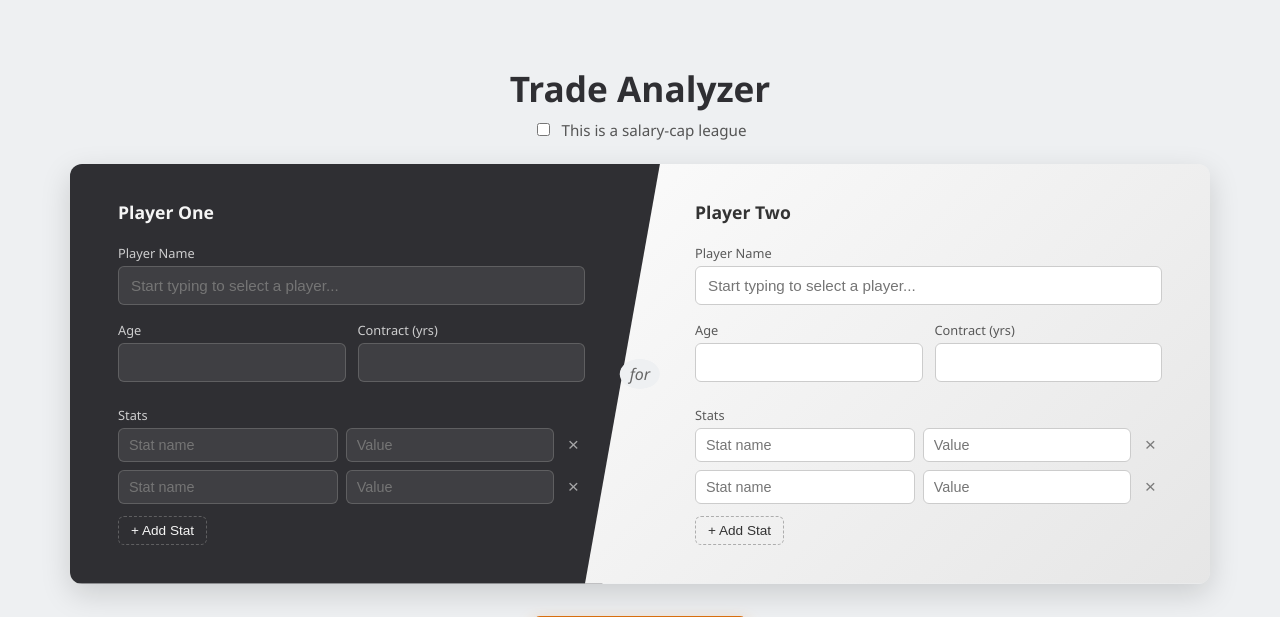
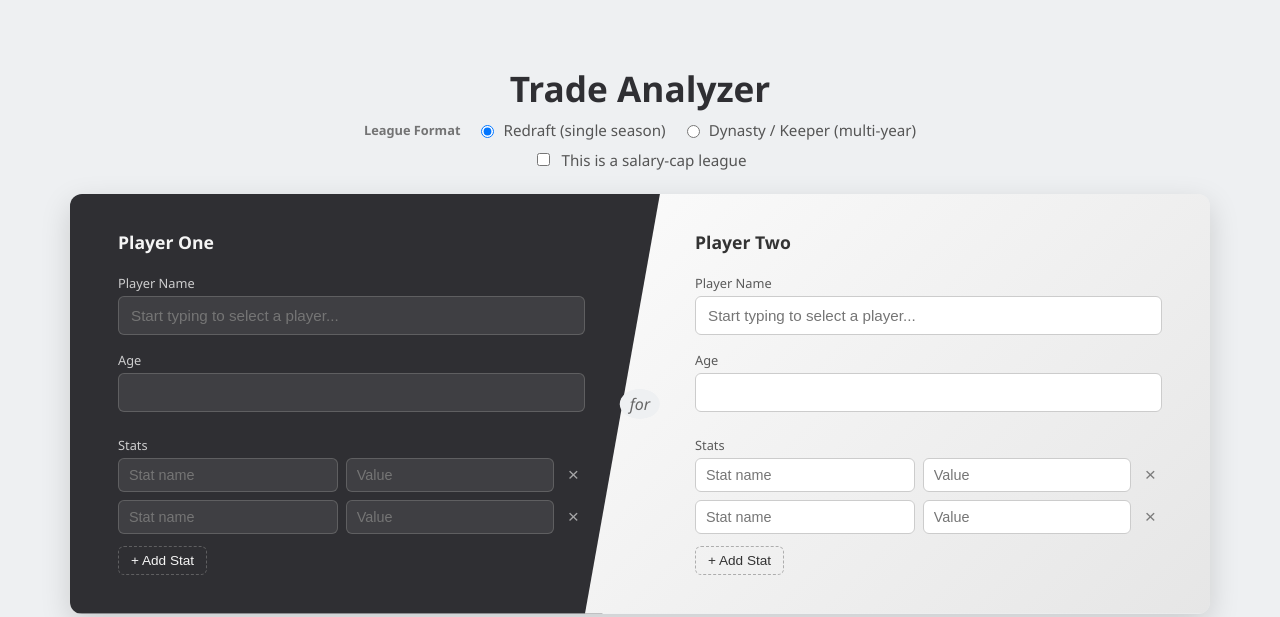
Before and after one commit to IanParrett/FantastyFootball_TradeV, a Flask app: page / in a window 1280 px wide. Shown: the top 617 px of the page. Run offline with Flask 3, Linux system fonts and the light colour scheme.

Commit message:
Add league format toggle (redraft vs dynasty/keeper)
Redraft leagues don't have multi-year player control, so the
Contract (yrs) field is now hidden and forced to 0 by default
(which is already the neutral value in the contract_factor math).
Switching to Dynasty/Keeper reveals the field again. Works alongside
the existing salary-cap toggle as an independent setting.

Co-Authored-By: Claude Sonnet 5 <noreply@anthropic.com>
Claude-Session: https://claude.ai/code/session_01MoaCA4ee37LGDiDfbpsDU4

```diff
--- a/static/script.js
+++ b/static/script.js
@@ -1,7 +1,26 @@
 const statRowTemplate = document.getElementById("stat-row-template");
 const salaryToggle = document.getElementById("salary-league-toggle");
+const leagueFormatInputs = document.querySelectorAll('input[name="league-format"]');
 const form = document.getElementById("trade-form");
 const resultsSection = document.getElementById("results");
+
+function isDynasty() {
+  return document.querySelector('input[name="league-format"]:checked').value === "dynasty";
+}
+
+leagueFormatInputs.forEach((input) => {
+  input.addEventListener("change", () => {
+    const dynasty = isDynasty();
+    document.querySelectorAll(".contract-field").forEach((field) => {
+      field.classList.toggle("hidden", !dynasty);
+      const contractInput = field.querySelector("input");
+      contractInput.required = dynasty;
+      if (!dynasty) {
+        contractInput.value = "0";
+      }
+    });
+  });
+});
 
 function addStatRow(panel, name = "", value = "") {
   const row = statRowTemplate.content.firstElementChild.cloneNode(true);
--- a/static/style.css
+++ b/static/style.css
@@ -22,12 +22,38 @@ body {
   margin-bottom: 8px;
 }
 
+.league-settings {
+  display: flex;
+  flex-direction: column;
+  align-items: center;
+  gap: 10px;
+  margin-bottom: 24px;
+}
+
+.league-format-toggle {
+  display: flex;
+  align-items: center;
+  gap: 16px;
+  font-size: 0.95rem;
+  color: #555;
+}
+
+.league-format-toggle .field-label {
+  margin: 0;
+  font-weight: 600;
+}
+
+.league-format-toggle label {
+  display: flex;
+  align-items: center;
+  gap: 6px;
+}
+
 .salary-toggle {
   display: flex;
   justify-content: center;
   align-items: center;
   gap: 8px;
-  margin-bottom: 24px;
   font-size: 0.95rem;
   color: #555;
 }
--- a/templates/index.html
+++ b/templates/index.html
@@ -10,10 +10,23 @@
   <div class="page">
     <h1 class="title">Trade Analyzer</h1>
 
-    <label class="salary-toggle">
-      <input type="checkbox" id="salary-league-toggle" />
-      This is a salary-cap league
-    </label>
+    <div class="league-settings">
+      <div class="league-format-toggle">
+        <span class="field-label">League Format</span>
+        <label>
+          <input type="radio" name="league-format" value="redraft" checked />
+          Redraft (single season)
+        </label>
+        <label>
+          <input type="radio" name="league-format" value="dynasty" />
+          Dynasty / Keeper (multi-year)
+        </label>
+      </div>
+      <label class="salary-toggle">
+        <input type="checkbox" id="salary-league-toggle" />
+        This is a salary-cap league
+      </label>
+    </div>
 
     <form id="trade-form" class="split-container">
       <div class="panel panel-dark" data-side="player_a">
@@ -28,9 +41,9 @@
             <span class="field-label">Age</span>
             <input type="number" name="age" min="0" required />
           </label>
-          <label class="field">
+          <label class="field contract-field hidden">
             <span class="field-label">Contract (yrs)</span>
-            <input type="number" name="contract_length" min="0" required />
+            <input type="number" name="contract_length" min="0" value="0" />
           </label>
         </div>
         <label class="field salary-field hidden">
@@ -58,9 +71,9 @@
             <span class="field-label">Age</span>
             <input type="number" name="age" min="0" required />
           </label>
-          <label class="field">
+          <label class="field contract-field hidden">
             <span class="field-label">Contract (yrs)</span>
-            <input type="number" name="contract_length" min="0" required />
+            <input type="number" name="contract_length" min="0" value="0" />
           </label>
         </div>
         <label class="field salary-field hidden">
```
